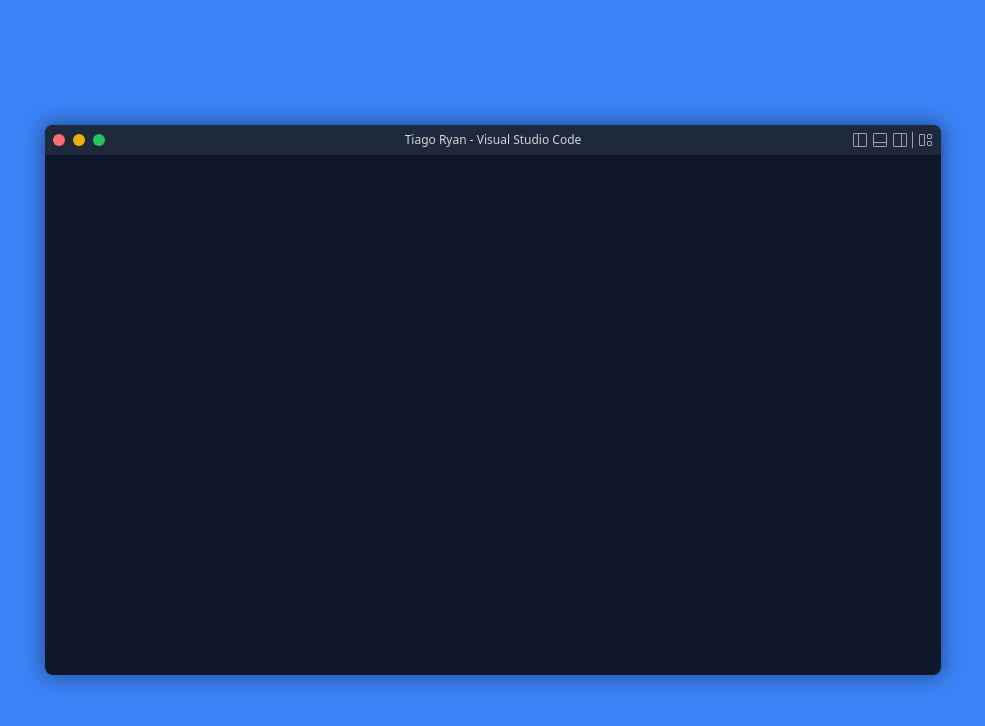
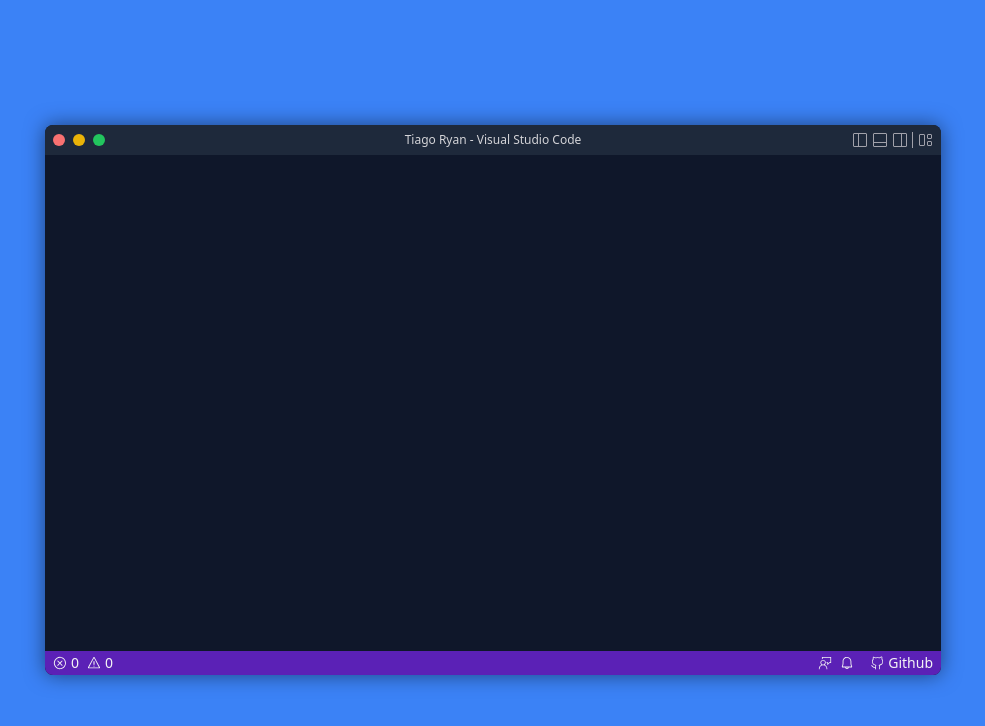
Before and after one commit to tiagoryandev/tiagoryandev, a Next.js app: page / in a window 1280 px wide. Shown: the top 726 px of the page, without its empty margins (147-1132 px from the left). Built offline with nearby package versions, Linux system fonts and the light colour scheme.

Commit message:
feat: add icons in footer and link for github repository

```diff
--- a/components/WindowFooter.tsx
+++ b/components/WindowFooter.tsx
@@ -1,8 +1,37 @@
 import React from "react";
+import Link from "next/link";
+import {
+	VscError,
+	VscWarning,
+	VscFeedback,
+	VscBell,
+	VscGithubAlt
+} from "react-icons/vsc";
 
 const WindowFooter: React.FC = () => {
 	return (
-		<div className="col-span-3"></div>
+		<div className="col-span-3 flex items-center justify-between bg-violet-800">
+			<div className="flex items-center gap-2 px-2 h-full hover:bg-violet-700 cursor-pointer">
+				<div className="flex items-center gap-1">
+					<VscError className="text-sm text-zinc-100" />
+					<span className="text-sm text-zinc-100 select-none">0</span>
+				</div>
+				<div className="flex items-center gap-1">
+					<VscWarning className="text-sm text-zinc-100" />
+					<span className="text-sm text-zinc-100 select-none">0</span>
+				</div>
+			</div>
+			<div className="flex items-center h-full">
+				<div className="flex items-center gap-2 px-2 h-full hover:bg-violet-700 cursor-pointer">
+					<VscFeedback className="text-sm text-zinc-100" />
+					<VscBell className="text-sm text-zinc-100" />
+				</div>
+				<div className="flex items-center gap-1 px-2 h-full hover:bg-violet-700 cursor-pointer">
+					<VscGithubAlt className="text-sm text-zinc-100" />
+					<Link href="https://github.com/tiagoryandev/tiagoryandev" className="text-sm text-zinc-100 select-none">Github</Link>
+				</div>
+			</div>
+		</div>
 	);
 };
 
--- a/components/WindowLayout.tsx
+++ b/components/WindowLayout.tsx
@@ -8,7 +8,7 @@ import WindowFooter from "./WindowFooter";
 
 const WindowLayout: React.FC = () => {
 	return (
-		<div className="grid grid-cols-[50px_200px_auto] grid-rows-[30px_auto_30px] w-full max-w-4xl h-full max-h-[550px] bg-slate-900 overflow-clip shadow-[0px_0px_20px_rgba(0,0,0,0.5)] rounded-lg">
+		<div className="grid grid-cols-[50px_200px_auto] grid-rows-[30px_auto_24px] w-full max-w-4xl h-full max-h-[550px] bg-slate-900 overflow-clip shadow-[0px_0px_20px_rgba(0,0,0,0.5)] rounded-lg">
 			<WindowHeader />
 			<WindowSidebar />
 			<WindowExplorer />
```
